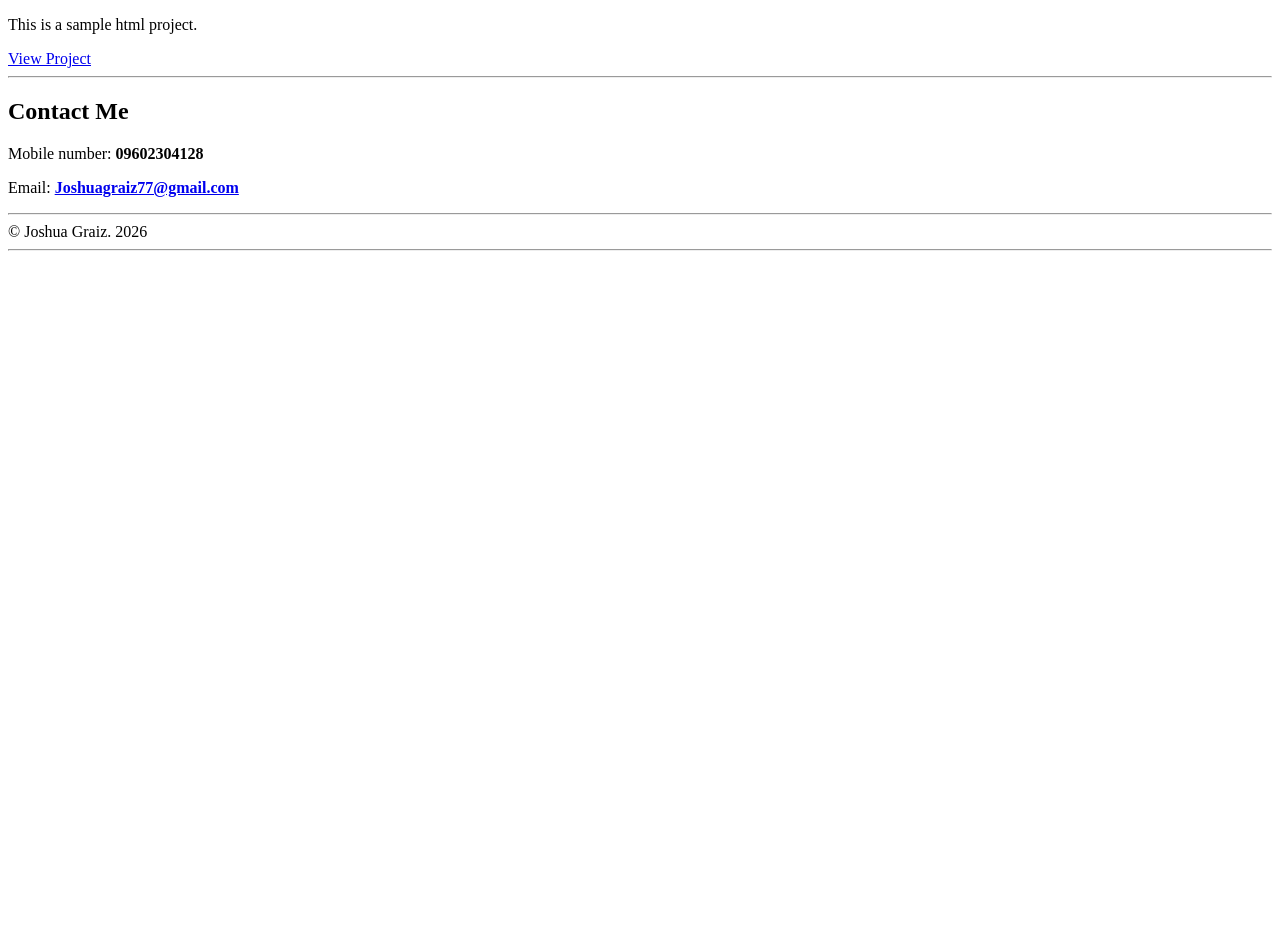
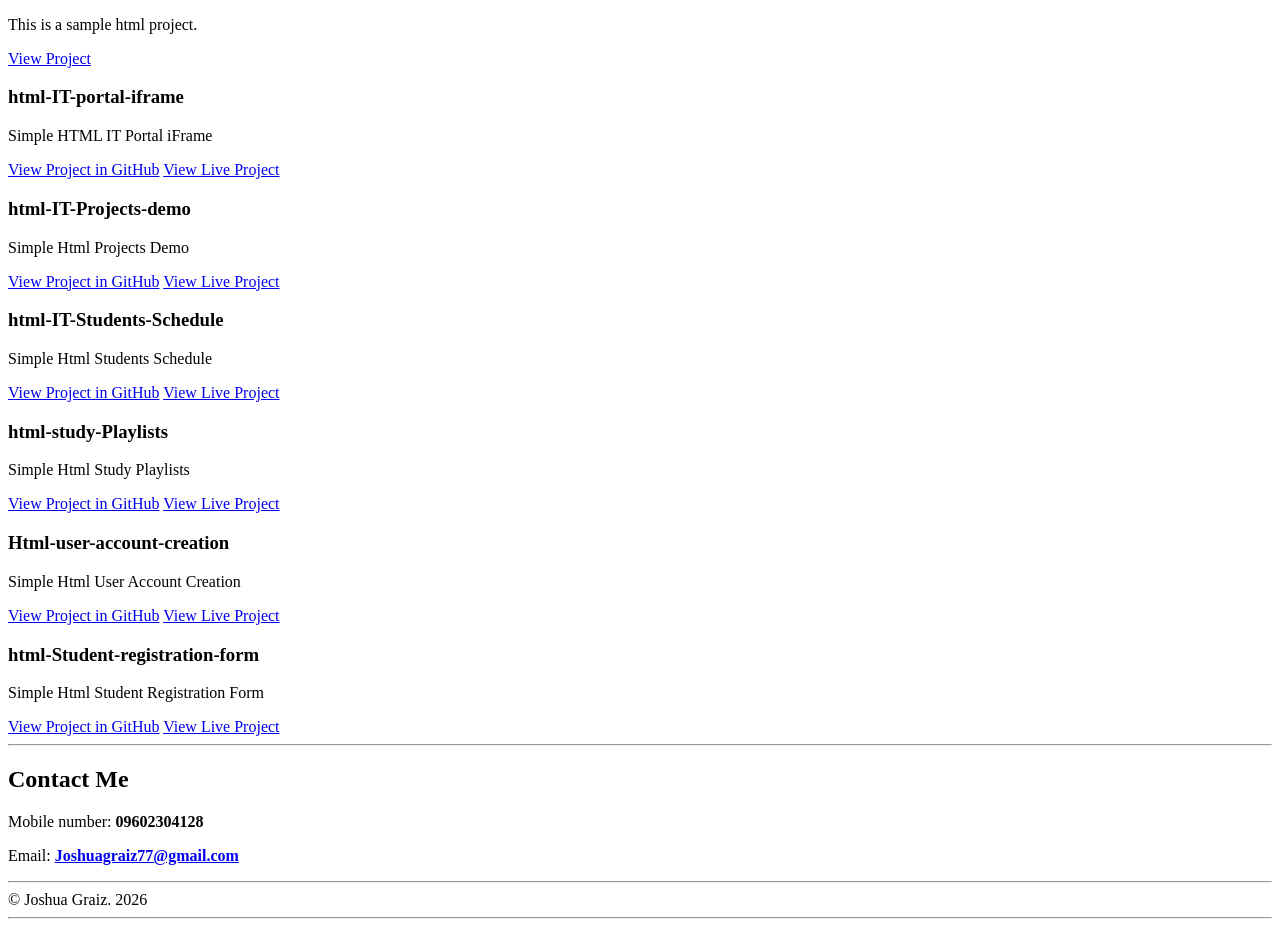
Before and after one commit to joshuagraiz857-oss/first-html-portfolio, a plain HTML site: page index.html in a window 1280 px wide. Shown: the part 790-1717 px from the top of the page. Before the commit the page ends 1049 px from the top, so only its background shows below. Drawn offline with Linux system fonts and the light colour scheme.

Commit message:
Update index

```diff
--- a/index.html
+++ b/index.html
@@ -1,39 +1,43 @@
-<!DOCTYPE html>
+<!doctype html>
 <html lang="en">
   <head>
-    <meta charset="UTF-8">
-    <meta name="viewport" content="width=device-width, initial-scale=1.0">
+    <meta charset="UTF-8" />
+    <meta name="viewport" content="width=device-width, initial-scale=1.0" />
     <title>My HTML Portfolio</title>
   </head>
   <body>
     <!-- Header -->
     <header>
-        <h1>Joshua Graiz </h1>
-        <p>
-            Aspiring Web Developer | HTML | CSS | JavaScript
-        </p>
+      <h1>Joshua Graiz</h1>
+      <p>Aspiring Web Developer | HTML | CSS | JavaScript</p>
     </header>
-    <hr>
+    <hr />
     <!-- Navigation -->
     <nav>
-        <a href="#aboutMeId">About</a> |
-        <a href="#skillsId">Skills</a> |
+      <a href="#aboutMeId">About</a> | <a href="#skillsId">Skills</a> |
       <a href="#projectsId">Projects</a> |
       <a href="#contactId">Contact</a>
     </nav>
-    <hr>
+    <hr />
     <!-- Main -->
     <main>
       <!-- About Me Section -->
       <section id="aboutMeId">
         <h2>About Me</h2>
-            <img width="150" src="images/FB_IMG_1768982543031.jpg" alt="profile picture">
+        <img
+          width="150"
+          src="images/FB_IMG_1768982543031.jpg"
+          alt="profile picture"
+        />
 
         <p>
-                I am Joshua Graiz, an  aspiring web developer with a passion for creating engaging and user-friendly websites. I have a  foundation in HTML, CSS, and JavaScript, and I am  eager to apply my skills in real-world projects.
+          I am Joshua Graiz, an aspiring web developer with a passion for
+          creating engaging and user-friendly websites. I have a foundation in
+          HTML, CSS, and JavaScript, and I am eager to apply my skills in
+          real-world projects.
         </p>
       </section>
-         <hr>
+      <hr />
       <!-- Skills -->
       <section id="skillsId">
         <h2>Skills</h2>
@@ -43,7 +47,7 @@
           <li>JavaScript</li>
         </ul>
       </section>
-          <hr>
+      <hr />
 
       <!-- Project Sections -->
       <section id="projectsId">
@@ -51,12 +55,95 @@
 
         <article>
           <h3>Sample Project</h3>
-                    <p>This is a sample html project.
-                    </p>
+          <p>This is a sample html project.</p>
           <a href="#">View Project</a>
         </article>
+        <article>
+          <h3>html-IT-portal-iframe</h3>
+          <p>Simple HTML IT Portal iFrame</p>
+          <a
+            href="https://github.com/joshuagraiz857-oss/html-it-portal-iframe-Graiz-Joshua"
+            target="_blank"
+            >View Project in GitHub</a
+          >
+          <a
+            href="https://html-it-portal-iframe-graiz-joshua.vercel.app/"
+            target="_blank"
+            >View Live Project</a
+          >
+        </article>
+        <article>
+          <h3>html-IT-Projects-demo</h3>
+          <p>Simple Html Projects Demo</p>
+          <a
+            href="https://github.com/joshuagraiz857-oss/html-it-project-demo-graiz-joshua"
+            target="_blank"
+            >View Project in GitHub</a
+          >
+          <a
+            href="https://html-it-project-demo-graiz-joshua.vercel.app/"
+            target="_blank"
+            >View Live Project</a
+          >
+        </article>
+        <article>
+          <h3>html-IT-Students-Schedule</h3>
+          <p>Simple Html Students Schedule</p>
+          <a
+            href="https://github.com/joshuagraiz857-oss/html-it-students-schedule-Graiz-Joshua"
+            target="_blank"
+            >View Project in GitHub</a
+          >
+          <a
+            href="https://html-it-students-schedule-graiz-jos.vercel.app/"
+            target="_blank"
+            >View Live Project</a
+          >
+        </article>
+        <article>
+          <h3>html-study-Playlists</h3>
+          <p>Simple Html Study Playlists</p>
+          <a
+            href="https://github.com/joshuagraiz857-oss/html-study-playlists-Graiz-Joshua"
+            target="_blank"
+            >View Project in GitHub</a
+          >
+          <a
+            href="https://html-study-playlists-graiz-joshua.vercel.app/"
+            target="_blank"
+            >View Live Project</a
+          >
+        </article>
+        <article>
+          <h3>Html-user-account-creation</h3>
+          <p>Simple Html User Account Creation</p>
+          <a
+            href="https://github.com/joshuagraiz857-oss/html-user-account-creation-Graiz-Joshua"
+            target="_blank"
+            >View Project in GitHub</a
+          >
+          <a
+            href="https://html-user-account-creation-graiz-jo.vercel.app/"
+            target="_blank"
+            >View Live Project</a
+          >
+        </article>
+        <article>
+          <h3>html-Student-registration-form</h3>
+          <p>Simple Html Student Registration Form</p>
+          <a
+            href="https://github.com/joshuagraiz857-oss/Student-registration-form-Graiz-Joshua-html"
+            target="_blank"
+            >View Project in GitHub</a
+          >
+          <a
+            href="https://student-registration-form-graiz-jos.vercel.app/"
+            target="_blank"
+            >View Live Project</a
+          >
+        </article>
       </section>
-           <hr>
+      <hr />
 
       <!-- Contact Section -->
       <section id="contactid">
@@ -72,13 +159,10 @@
           </strong>
         </p>
       </section>
-            <hr>
+      <hr />
       <!-- footer -->
-             <footer>
-                &copy; Joshua Graiz. 2026
-             </footer>
-             <hr>
-
+      <footer>&copy; Joshua Graiz. 2026</footer>
+      <hr />
     </main>
   </body>
 </html>
```
Lines whose indentation alone changed are shown as unchanged.
